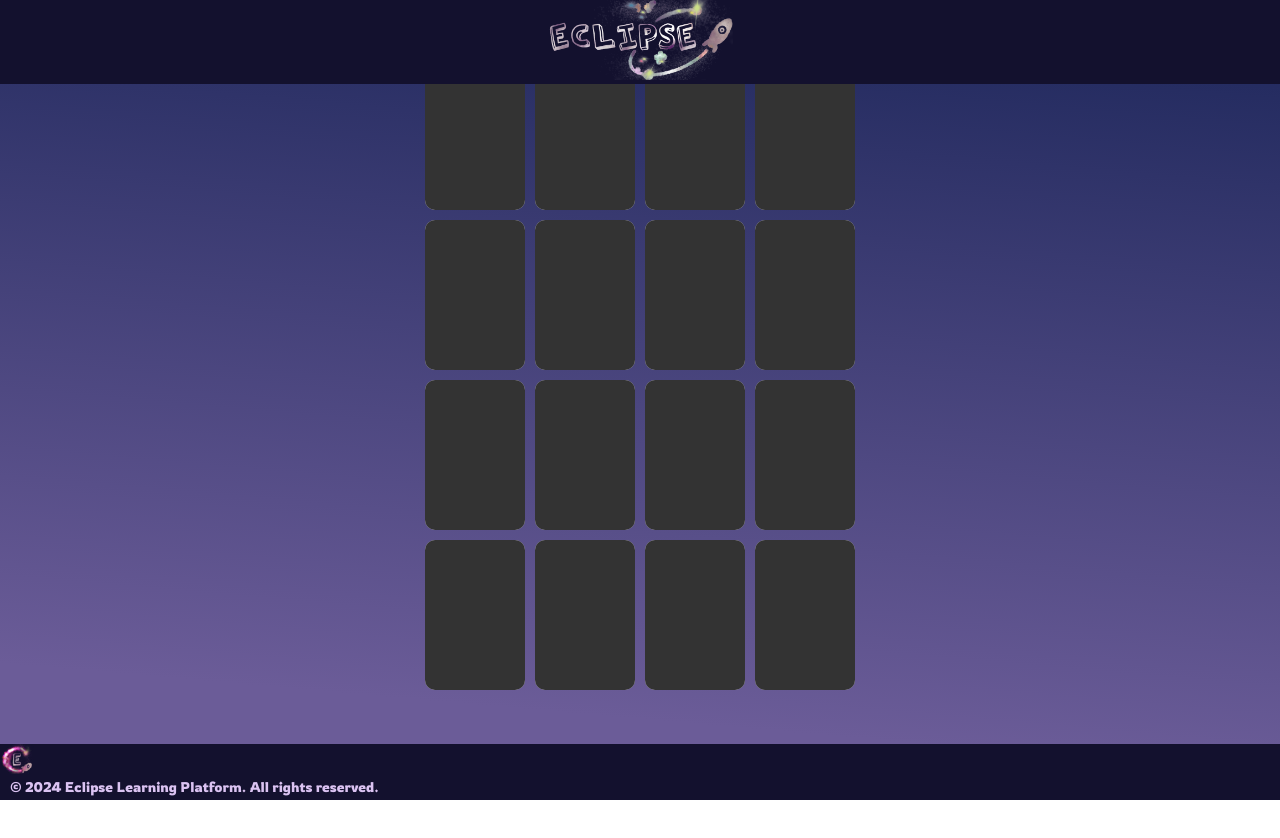
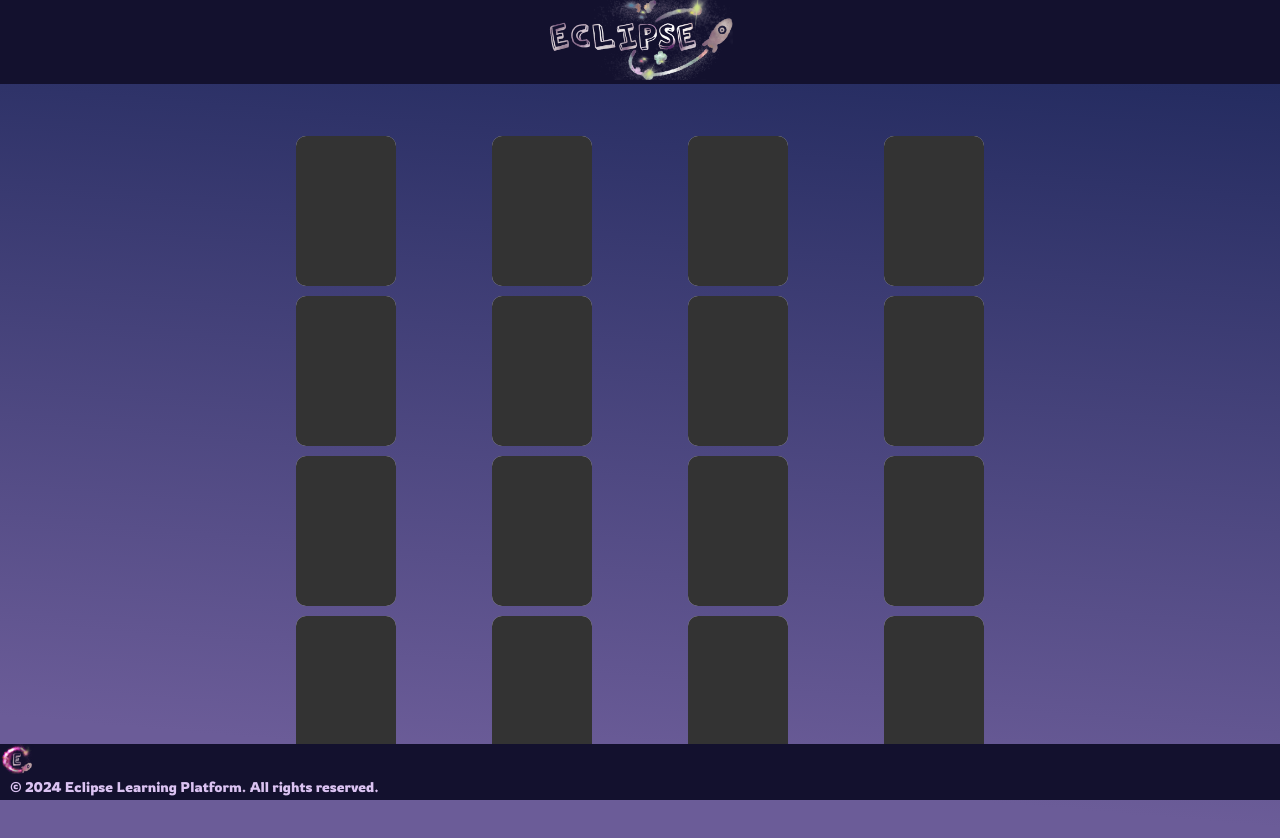
Before and after one commit to obymael/exoplanet.exe, a Vue app in the folder EXOPLANET.EXE/: page /MemoryCards in a window 1280 px wide. Shown: the top 838 px of the page. Before the commit the page ends 800 px from the top, so only its background shows below. Built offline with nearby package versions, Linux system fonts and the light colour scheme.

Commit message:
#11 Fix padding for card game

```diff
--- a/EXOPLANET.EXE/src/components/MemoryCards.vue
+++ b/EXOPLANET.EXE/src/components/MemoryCards.vue
@@ -40,7 +40,7 @@
           { type: "planet", content: "Venus" },
           { type: "fact", content: "Hottest planet in the solar system" },
           { type: "planet", content: "Wasp-12b", img: waspImage },
-          { type: "fact", content: "AKA \"hot Jupiter,\" it orbits close to its star, whilst gravity is tearing it apart" },
+          { type: "fact", content: "AKA \"hot Jupiter,\" it orbits close to its star, whilst gravity tears it apart" },
           { type: "planet", content: "Saturn" },
           { type: "fact", content: "Famous for its ring system" },
           { type: "planet", content: "Gamma Cephei Ab", img: gammaCepheiImage },
@@ -194,13 +194,13 @@
   flex-direction: column;
   gap: 10px;
   justify-items: center;
-  margin-top: 20px;
+  padding: 6rem 0;
 }
 
 .game-row {
   display: flex;
   justify-content: center;
-  gap: 10px;
+  gap: 6rem;
 }
 
 .card {
@@ -210,7 +210,7 @@
   display: flex;
   justify-content: center;
   align-items: center;
-  font-size: 16px;
+  font-size: 14px;
   border-radius: 10px;
   cursor: pointer;
   transition: background-color 0.3s;
```
